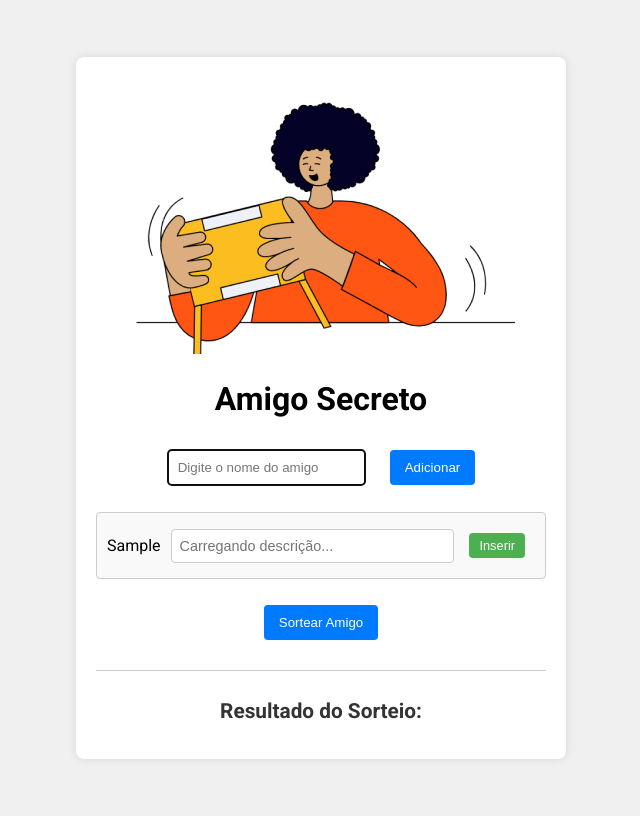
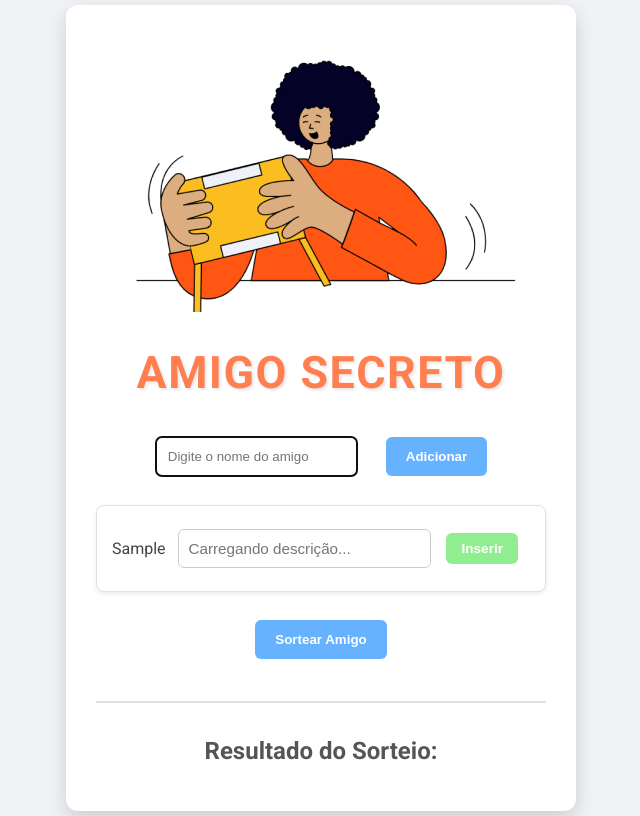
Before and after one commit to josefaquino/lab, a plain HTML site: page index.html in a window 1280 px wide. Both pictures are taken after typing "Sample" into the empty fields and a click on the button "Adicionar". Shown: the whole page, without its empty margins (319-959 px from the left). Drawn offline with Linux system fonts and the light colour scheme.

Commit message:
Melhorias no stilo da pagina

```diff
--- a/styles.css
+++ b/styles.css
@@ -1,41 +1,51 @@
 body {
-    /* -family: Arial, sans-serif;*/
-    font-family: 'Roboto', sans-serif; /* Adiciona a fonte Roboto */
+    font-family: 'Roboto', sans-serif;
     display: flex;
     justify-content: center;
     align-items: center;
     height: 100vh;
-    background-color: #f0f0f0;
-
+    background-color: #F0F2F5; /* Fundo Cinza Muito Claro (Paleta 2) */
+    color: #444444; /* Texto principal Cinza Médio (Paleta 2) */
 }
 
 .container {
     text-align: center;
-    background-color: #fff;
-    padding: 20px;
-    border-radius: 8px;
-    box-shadow: 0 0 10px rgba(0, 0, 0, 0.1);
+    background-color: #fff; /* Mantém o fundo branco do container */
+    padding: 30px; /* Aumentei um pouco o padding */
+    border-radius: 12px; /* Cantos mais arredondados */
+    box-shadow: 0 8px 20px rgba(0, 0, 0, 0.15); /* Sombra mais suave e pronunciada */
+}
+
+.container h1 {
+    font-size: 2.8em; /* Aumentei um pouco o tamanho do título */
+    color: #FF7F50; /* Cor Coral (Paleta 2 - Acento) para o título */
+    text-shadow: 2px 2px 3px rgba(0,0,0,0.1);
+    margin-bottom: 25px; /* Aumentei a margem inferior do título */
+    letter-spacing: 1.5px; /* Aumentei o espaçamento entre letras */
+    text-transform: uppercase;
 }
 
 input {
-    padding: 10px;
-    margin: 10px;
-    border: 1px solid #ccc;
-    border-radius: 4px;
+    padding: 12px; /* Aumentei o padding dos inputs */
+    margin: 12px; /* Aumentei a margem dos inputs */
+    border: 1.5px solid #ccc; /* Borda um pouco mais grossa */
+    border-radius: 6px; /* Cantos mais arredondados para inputs */
 }
 
 button {
-    padding: 10px 15px;
-    margin: 10px;
+    padding: 12px 20px; /* Aumentei o padding dos botões */
+    margin: 12px; /* Aumentei a margem dos botões */
     border: none;
-    border-radius: 4px;
-    background-color: #007bff;
+    border-radius: 6px; /* Cantos mais arredondados para botões */
+    background-color: #66B2FF; /* Azul Claro (Paleta 2 - Primária) para botões padrão */
     color: #fff;
     cursor: pointer;
+    font-weight: bold; /* Texto em negrito nos botões */
+    transition: background-color 0.3s ease; /* Transição suave no hover */
 }
 
 button:hover {
-    background-color: #0056b3;
+    background-color: #509BEF; /* Azul um pouco mais escuro no hover */
 }
 
 ul {
@@ -44,94 +54,98 @@ ul {
 }
 
 li {
-    background-color: #f9f9f9;
-    margin: 5px 0;
-    padding: 10px;
-    border: 1px solid #ccc;
-    border-radius: 4px;
-    display: flex; /* Para alinhar o input e o botão na mesma linha */
-    align-items: center; /* Alinha verticalmente os itens dentro do li */
-    justify-content: space-between; /* Espaça os itens horizontalmente */
+    background-color: #fff; /* Mantém o fundo branco dos list items */
+    margin: 8px 0; /* Aumentei um pouco a margem vertical dos list items */
+    padding: 15px; /* Aumentei o padding dos list items */
+    border: 1.5px solid #e0e0e0; /* Borda mais suave para os list items */
+    border-radius: 8px; /* Cantos mais arredondados para list items */
+    display: flex;
+    align-items: center;
+    justify-content: space-between;
+    box-shadow: 0 2px 5px rgba(0, 0, 0, 0.08); /* Sombra suave nos list items */
 }
 
 .descricao-amigo {
     font-style: italic;
-    color: #777;
-    margin-top: 5px;
-    font-size: 0.9em;
+    color: #777; /* Cor cinza para a descrição, pode ser ajustada se necessário */
+    margin-top: 8px; /* Aumentei a margem superior da descrição */
+    font-size: 0.95em; /* Ajustei um pouco o tamanho da fonte da descrição */
 }
 
 .descricao-input {
-    width: 70%; /* Ocupa 70% da largura disponível dentro do li */
-    padding: 8px;
-    margin-top: 5px;
-    margin-bottom: 5px;
-    border: 1px solid #ccc;
-    border-radius: 4px;
+    width: 70%;
+    padding: 10px; /* Aumentei o padding do input de descrição */
+    margin-top: 8px; /* Aumentei a margem superior do input de descrição */
+    margin-bottom: 8px; /* Aumentei a margem inferior do input de descrição */
+    border: 1.5px solid #ccc; /* Borda um pouco mais grossa para o input de descrição */
+    border-radius: 6px; /* Cantos mais arredondados para o input de descrição */
     box-sizing: border-box;
-    font-size: 0.9em;
-    margin-right: 10px; /* Adiciona um espaço à direita do input para separar do botão */
+    font-size: 0.95em; /* Ajustei um pouco o tamanho da fonte do input de descrição */
+    margin-right: 10px;
 }
 
 .remove-button {
-    background-color: #f44336;
+    background-color: #A78BFA; /* Roxo Lavanda (Paleta 2 - Primária) para botão "Remover" */
     color: white;
     border: none;
-    padding: 5px 10px;
+    padding: 8px 15px; /* Ajustei o padding do botão "Remover" */
     text-align: center;
     text-decoration: none;
     display: inline-block;
-    font-size: 0.8em;
+    font-size: 0.85em; /* Ajustei o tamanho da fonte do botão "Remover" */
     margin-left: 10px;
     cursor: pointer;
-    border-radius: 4px;
+    border-radius: 6px; /* Cantos mais arredondados para o botão "Remover" */
+    transition: background-color 0.3s ease; /* Transição suave no hover */
 }
 
 .remove-button:hover {
-    background-color: #d32f2f;
+    background-color: #9377E6; /* Roxo um pouco mais escuro no hover */
 }
 
 .insert-description-button {
-    background-color: #4CAF50; /* Verde */
-    color: white;
+    background-color: #90EE90; /* Verde Claro (Paleta 2 - Primária) para botão "Inserir" */
+    color: #fff;
     border: none;
-    padding: 5px 10px;
+    padding: 8px 15px; /* Ajustei o padding do botão "Inserir" */
     text-align: center;
     text-decoration: none;
     display: inline-block;
-    font-size: 0.8em;
-    margin-left: 5px; /* Menos margem que o "Remover" */
+    font-size: 0.85em; /* Ajustei o tamanho da fonte do botão "Inserir" */
+    margin-left: 5px;
     cursor: pointer;
-    border-radius: 4px;
+    border-radius: 6px; /* Cantos mais arredondados para o botão "Inserir" */
+    transition: background-color 0.3s ease; /* Transição suave no hover */
 }
 
 .insert-description-button:hover {
-    background-color: #45a049; /* Verde mais escuro no hover */
+    background-color: #80E080; /* Verde um pouco mais escuro no hover */
 }
 
-.insert-description-button:disabled { /* Estilo para botão desabilitado */
-    background-color: #a9a9a9; /* Cinza claro */
-    cursor: not-allowed; /* Indica que não pode clicar */
+.insert-description-button:disabled {
+    background-color: #a9a9a9;
+    cursor: not-allowed;
 }
 
 #result-container {
-    margin-top: 20px;
-    border-top: 1px solid #ccc; /* Adiciona uma linha horizontal acima do resultado */
-    padding-top: 10px;
+    margin-top: 30px; /* Aumentei a margem superior do container de resultado */
+    border-top: 2px solid #e0e0e0; /* Linha divisória mais destacada */
+    padding-top: 15px; /* Aumentei o padding superior do container de resultado */
+}
+
+#result-container h2 {
+    font-size: 1.5em; /* Aumentei o tamanho do título do resultado */
+    margin-bottom: 15px; /* Aumentei a margem inferior do título do resultado */
+    color: #555; /* Cor um pouco mais escura para o título do resultado */
 }
 
 #result-list {
-    list-style-type: none; /* Remove os marcadores de lista padrão */
+    list-style-type: none;
     padding: 0;
 }
 
 #result-list li {
-    margin-bottom: 8px; /* Espaçamento entre os itens da lista */
-    font-size: 1.1em; /* Aumenta um pouco o tamanho da fonte do resultado */
+    margin-bottom: 10px; /* Aumentei a margem inferior dos itens do resultado */
+    font-size: 1.15em; /* Aumentei um pouco o tamanho da fonte dos itens do resultado */
+    color: #333; /* Cor mais escura para os itens do resultado */
 }
-
-#result-container h2 {
-    font-size: 1.3em;
-    margin-bottom: 10px;
-    color: #333; /* Cor mais escura para o título do resultado */
-}
```
